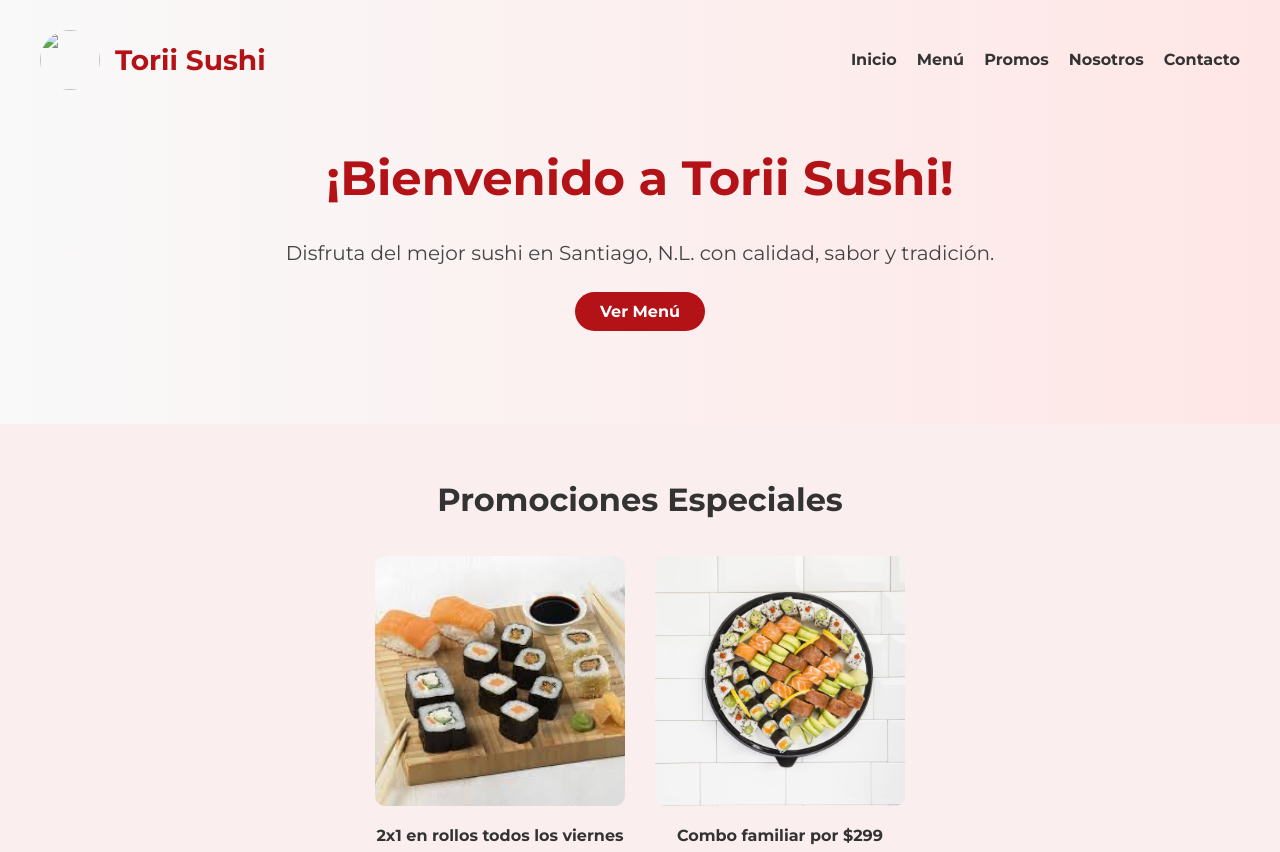
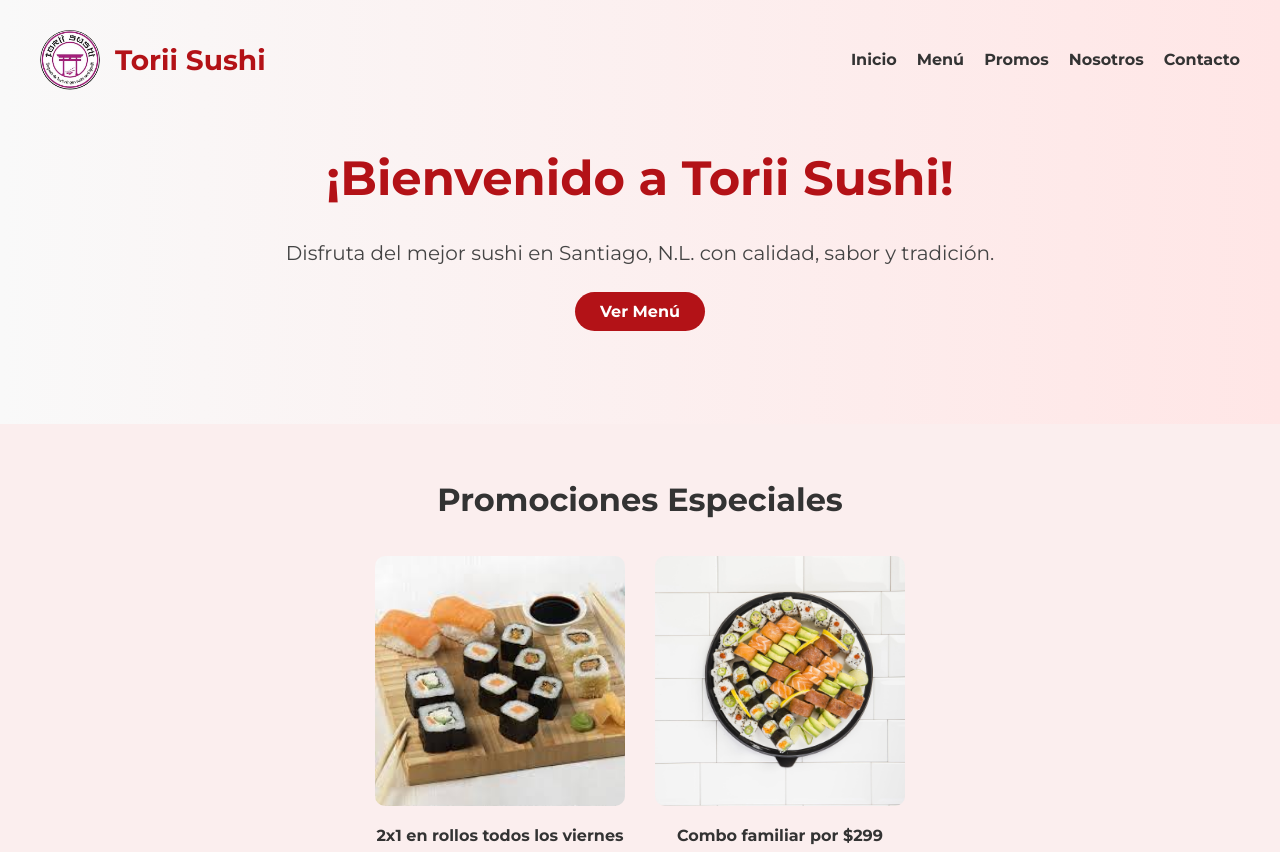
Before and after one commit to IBA-RRA/Torii---Sushi, a plain HTML site: page index.html in a window 1280 px wide. Shown: the top 852 px of the page. Drawn offline with Linux system fonts and the light colour scheme; files whose address does not match are found by name.

Commit message:
Update index.html

```diff
--- a/index.html
+++ b/index.html
@@ -13,7 +13,7 @@
     <div class="navbar">
       <div class="logo">
         <!-- Aquí va el logo circular -->
-        <img src="imagenes/descarga (1).jpg">
+        <img src="descarga (1).jpg">
         <h2>Torii Sushi</h2>
       </div>
       <ul class="nav-links">
```
